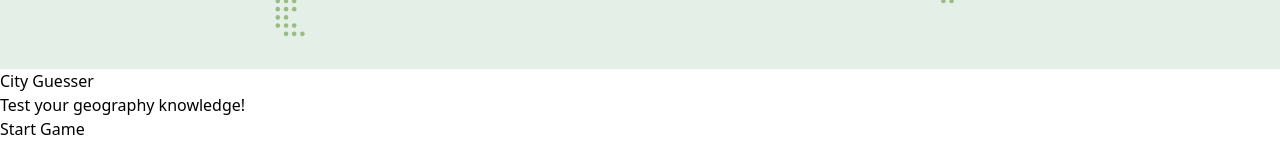
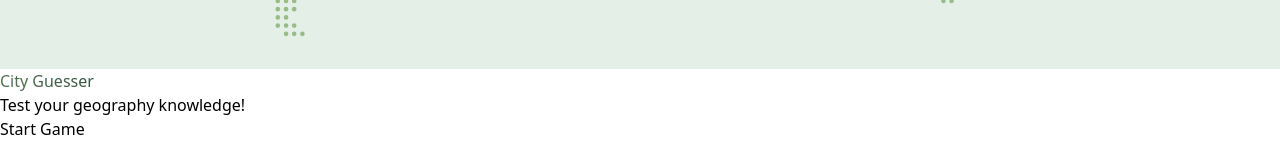
Before and after one commit to iamorlov/City-Guesser, a Next.js app: page / in a window 1280 px wide. Shown: the part 486-646 px from the top of the page. Built offline with nearby package versions, Linux system fonts and the light colour scheme.

Commit message:
Enhances landing page aesthetics and readability
Improves the landing page's visual appeal by introducing an animated gradient to the main title.

Increases the title size for better prominence and adjusts the layout to accommodate larger screens, enhancing readability.

```diff
--- a/src/app/globals.scss
+++ b/src/app/globals.scss
@@ -68,3 +68,27 @@
 .map-dot-active {
   fill: #457b9d;
 }
+
+/* Smooth wave animation */
+@keyframes gradientAnimation {
+  0% {
+    background-position: 0% 50%;
+  }
+  100% {
+    background-position: 100% 50%;
+  }
+}
+
+.animated-gradient-text {
+  background: linear-gradient(
+    to right,
+    #3A5A40 20%,
+    #588157 50%,
+    #344E41 80%,
+  );
+  background-size: 500% auto;
+  background-clip: text;
+  -webkit-background-clip: text;
+  -webkit-text-fill-color: transparent;
+  animation: gradientAnimation 4s ease-in-out infinite alternate;
+}
--- a/src/app/page.tsx
+++ b/src/app/page.tsx
@@ -18,15 +18,15 @@ export default function Home() {
   return (
     <main className="relative flex min-h-screen flex-col items-center justify-center p-4 overflow-hidden">
       <MapBackground />
-      <div className="relative text-center max-w-3xl mx-auto py-8 px-16 rounded-[2.5rem] overflow-hidden">
+      <div className="relative text-center max-w-6xl mx-auto py-8 px-16 rounded-[2.5rem] overflow-hidden">
         <motion.div
-          initial={{ opacity: 0, y: 10 }}
+          initial={{ opacity: 0, y: 30 }}
           animate={{ opacity: 1, y: 0 }}
-          transition={{ duration: 0.4 }}
+          transition={{ duration: 0.8 }}
           className="z-10"
         >
-          <h1 className="text-5xl md:text-7xl font-bold text-gray-800 mb-12 z-10 relative">
-            <span className="bg-gradient-to-b from-[#588157] to-[#344e41] bg-clip-text text-transparent">
+          <h1 className="text-8xl md:text-9xl font-bold text-gray-800 mb-12 z-10 relative">
+            <span className="animated-gradient-text">
               City Guesser
             </span>
           </h1>
```
